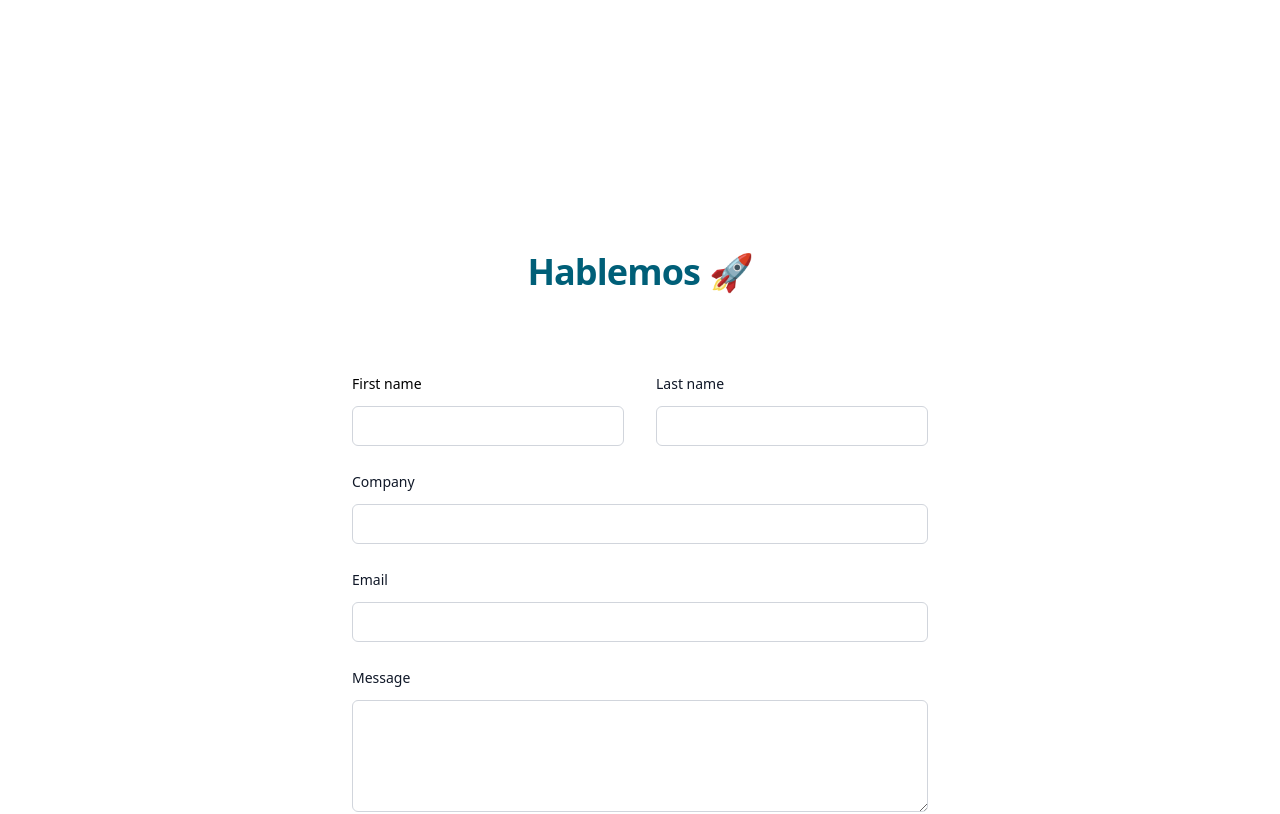
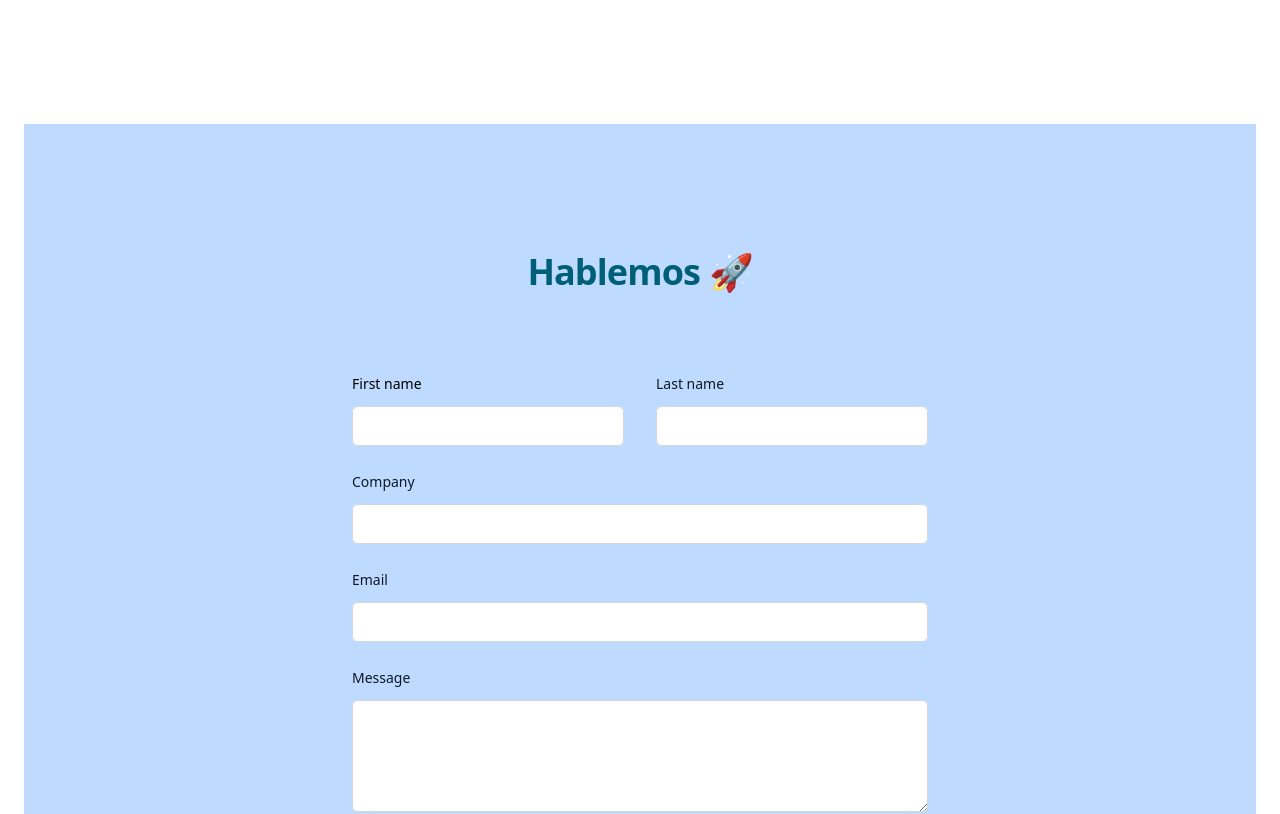
Before and after one commit to johnDev-90/aitera-tech, a Next.js app: page / in a window 1280 px wide. Shown: the part 1620-2434 px from the top of the page. Built offline with nearby package versions, Linux system fonts and the light colour scheme.

Commit message:
Testing CICD

```diff
--- a/src/app/components/sections/ContactUs.tsx
+++ b/src/app/components/sections/ContactUs.tsx
@@ -2,7 +2,7 @@ import React from "react";
 
 const ContactUs = () => {
   return (
-    <div id="contact" className="isolate bg-white px-6 py-24 sm:py-32 lg:px-8">
+    <div id="contact" className="isolate bg-blue-200 px-6 py-24 sm:py-32 lg:px-8">
       <div
         aria-hidden="true"
         className="absolute inset-x-0 -top-40 -z-10 transform-gpu overflow-hidden blur-3xl sm:-top-80"
```
